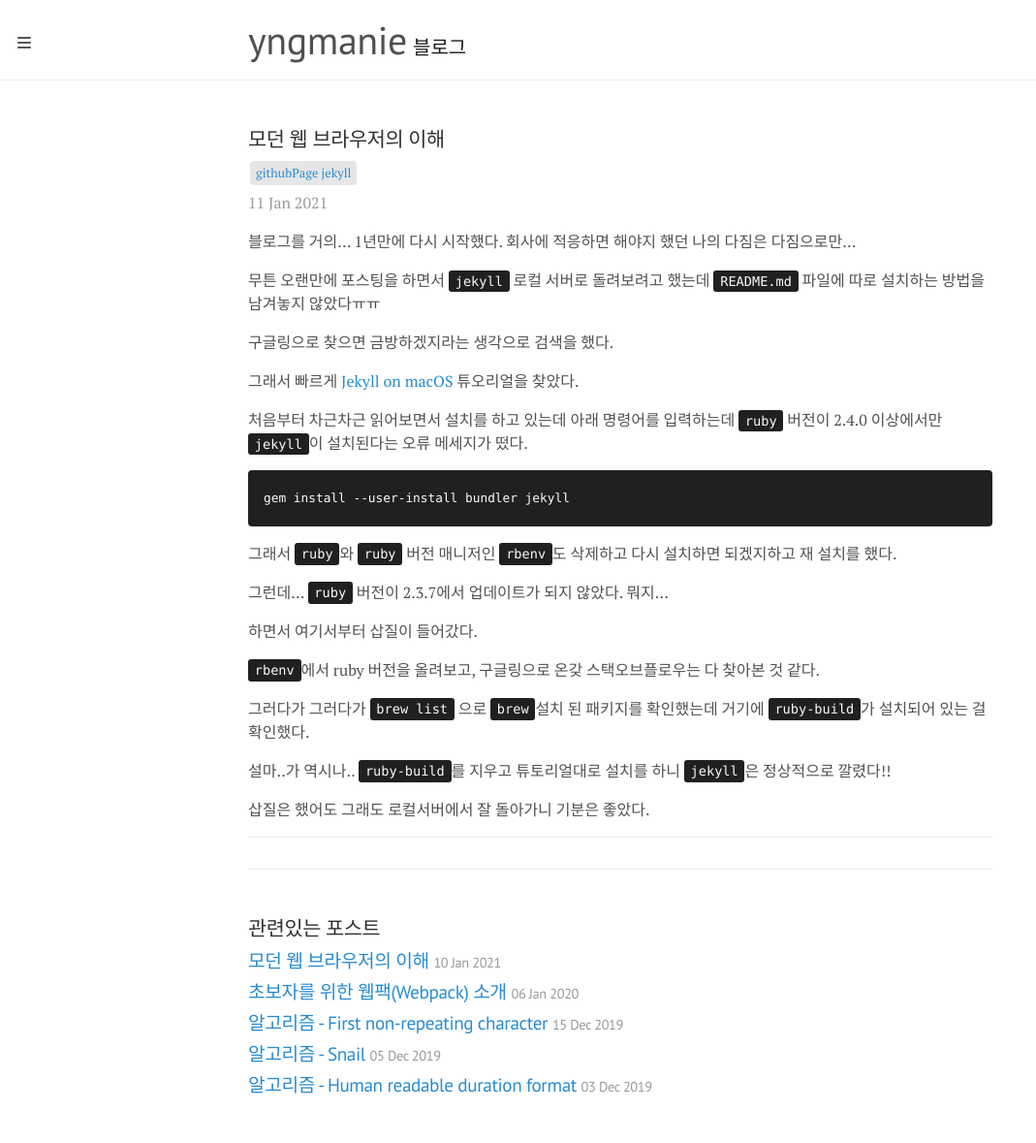
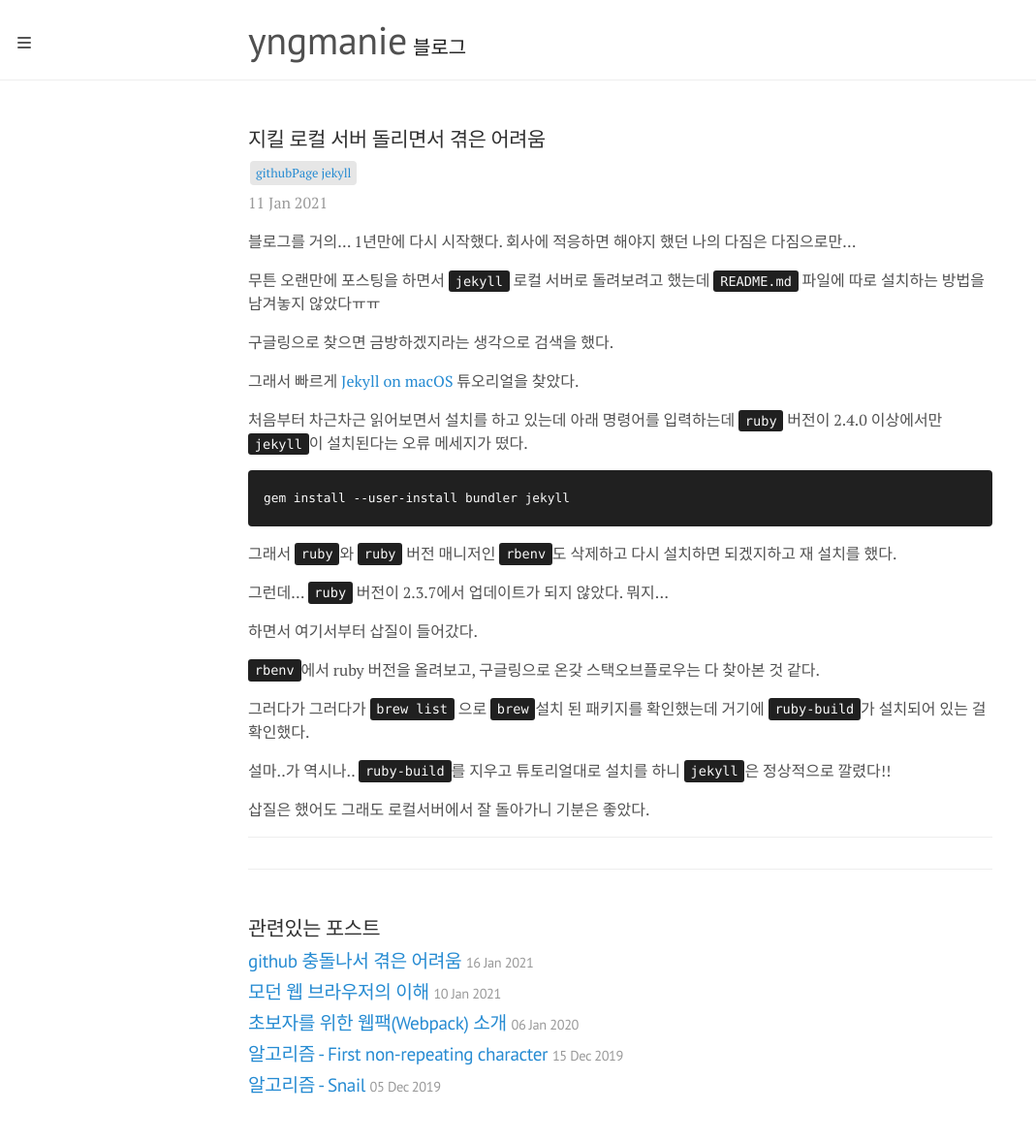
Before and after one commit to austinpark420/austinpark420.github.io, a Jekyll site: the page built from _posts/2021-01-11-jekyllLocalServer.md, in a window 1280 px wide. Shown: the whole page at 97% size, without its empty margins (0-1069 px from the left). Built offline with Jekyll 4.4.1, drawn with Linux system fonts in a browser that asks for light colours; some web fonts are replaced; some of the changed lines change nothing that is shown.

Commit message:
github 출동나서 겪은 어려움 포스팅 추가

```diff
--- a/_posts/2021-01-11-jekyllLocalServer.md
+++ b/_posts/2021-01-11-jekyllLocalServer.md
@@ -1,6 +1,6 @@
 ---
 layout: post
-title: 모던 웹 브라우저의 이해
+title: 지킬 로컬 서버 돌리면서 겪은 어려움
 permalink: posts/jekyllLocalServer
 tag: githubPage jekyll
 ---
--- /dev/null
+++ b/_posts/2021-01-16-githubConflict.md
@@ -0,0 +1,28 @@
+---
+layout: post
+title: github 충돌나서 겪은 어려움
+permalink: posts/githubConflict
+tag: github conflict
+---
+
+회사 프로젝트를 두명하고 있었는데 잘못된 PR을 develop에서 master로 날려서 revert한 적이 있었다.
+> master - develop - release/{date}으로 branch 관리를 하는데 release/{date} branch에서는 release시기에 맞춰 프로젝트에 참여한 인원이 기능개발을 하고 develop branch에서는 release branch에서 작업한 내용을 합쳐 QA를 진행하고 문제가 없으면 운영상태인 master branch에 PR을 날린다.
+
+그 당시에는 문제가 없다고 생각하고 각자 작업을 진행했다.
+
+문제는 다음 PR을 날릴 때 발생했다.
+
+PR 목록에 파일이 변경된 부분은 내가 수정한 파일 정보들만 나열되여있는데 merge를 하려고하면 6개 정도의 파일에서 충돌이 났다.
+
+지금까지 충돌을 해결했던 방식은 충돌난 파일을 로컬 PC에서 수정을 하고 PR 내용을 수정하는 방식대로 했다.
+
+그런데 이번에는 그런 방식으로 충돌을 해결하려고 하는데 해결이 안됐다. 로컬에서 충돌을 해결하려고 upstream에서 pull 받고 merge를 하기를 여러번..
+> 회사 프로젝트를 개인이 fork를 떠서 회사프로젝트 레포를 upstream, 개인이 fork 뜬 레포를 origin으로 사용한다.
+
+하지만 해결되지 않았다.
+
+그래서 다른 개발자 분에게 도움을 청했다. 그분은 master와 develop branch에 commit 내용을 확인하시더니 master에 있는 commit이 develop에는 없다며 master branch의 commit 상태를 develop과 맞춰야한다고 하셨다.
+
+master 코드를 확인해보니 PR날렸을 때 file changed 부분에 표시되었어야 할 내용이 없었다.
+
+그래서 upstream github 레포를 클론받아와 원하는 commit으로 revert 한 다음에 `git fush -f` 명령어를 사용해 강제로 upstream commit 상태를 변경해서 문제를 해결할 수 있었다.
```
